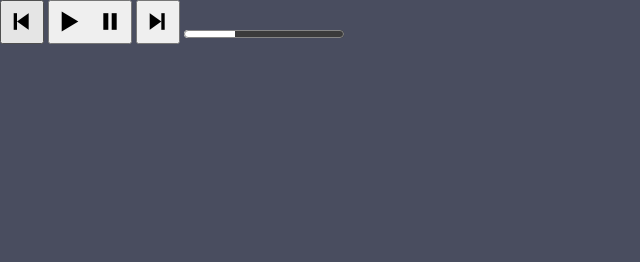
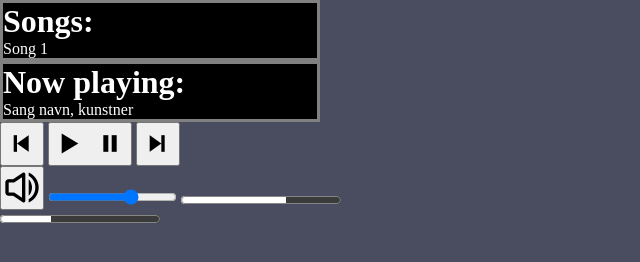
Before and after one commit to HrSejer/Music-Player, a plain HTML site: page index.html in a window 1280 px wide. Shown: the whole page, without its empty margins (0-640 px from the left). Drawn offline with nearby package versions, Linux system fonts and the light colour scheme.

Commit message:
Added places for song details, what songs you can choose and volume icon and bar.

```diff
--- a/index.html
+++ b/index.html
@@ -10,9 +10,24 @@
 </head>
 
 <body>
+    <div class="Songs">
+        <h1>Songs:</h1>
+        <p>Song 1</p>
+    </div>
+    <div class="SongDetail">
+        <h1>Now playing:</h1>
+        <p>Sang navn, kunstner</p>
+    </div>
     <button class="btn"><i class='bx bx-skip-previous'></i></button>
     <!--Play/Pause bliver måske lavet til 2 knapper afhængigt af om logikken er til at lave med to funktioner-->
     <button class="btn"><i class='bx bx-play'></i><i class='bx bx-pause'></i> </button>
     <button class="btn"><i class='bx bx-skip-next'></i></button>
+    <div class="volume-slider">
+        <div class="slider">
+            <button class="btn"><i class='bx bx-volume-full'></i></button>
+            <input type="range" min="0" max="100"value="66">
+            <progress min="0" max="100" value="66"></progress>
+        </div>
+    </div>
     <progress value="32" max="100"></progress>
 </body>
--- a/style.css
+++ b/style.css
@@ -16,7 +16,21 @@ display: inline-flex;
 justify-content: space-between;
 align-items: center;
 }
+
 progress{
     color:darkgray;
     accent-color: #fff;
 }
+
+.Songs{
+    width: 320px;
+    height: auto;
+    background-color: #000;
+    border: solid gray;
+}
+.SongDetail{
+    width: 320px;
+    height: auto;
+    background-color: #000;
+    border: solid gray;
+}
```
